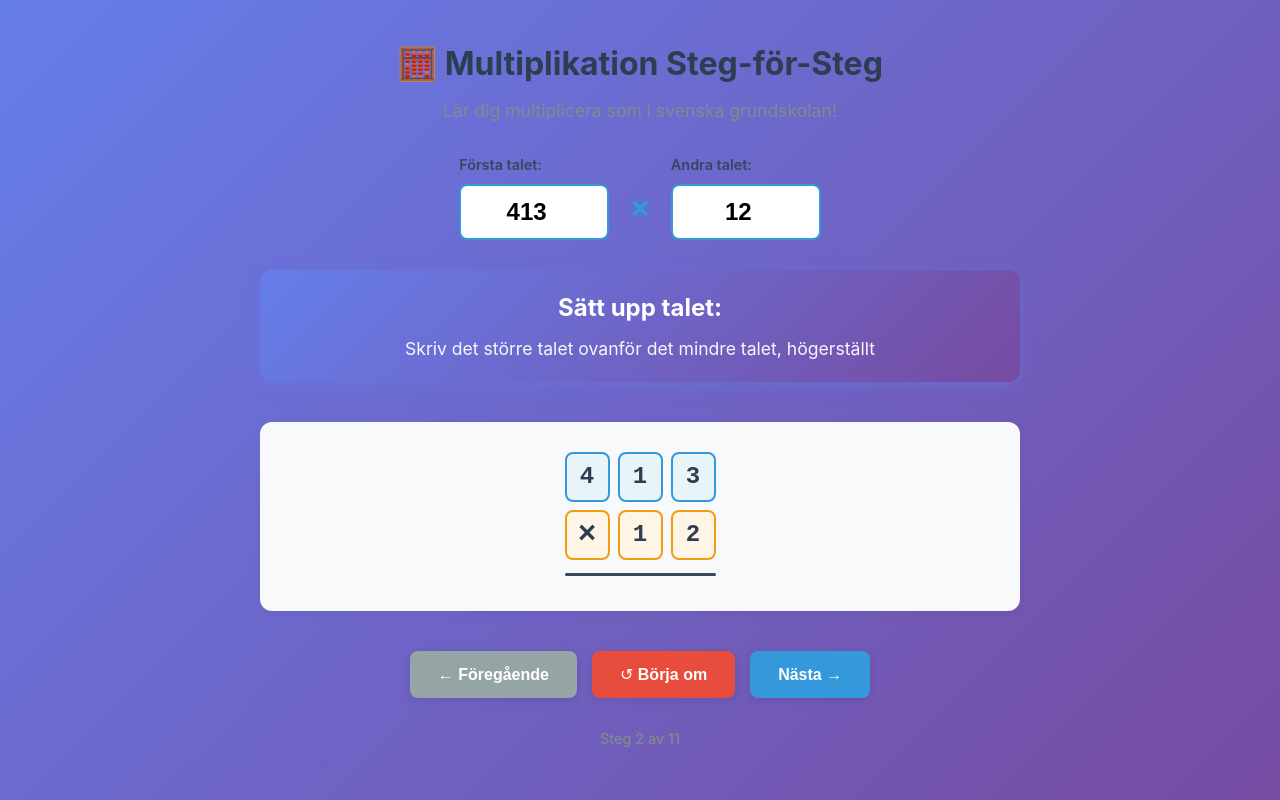
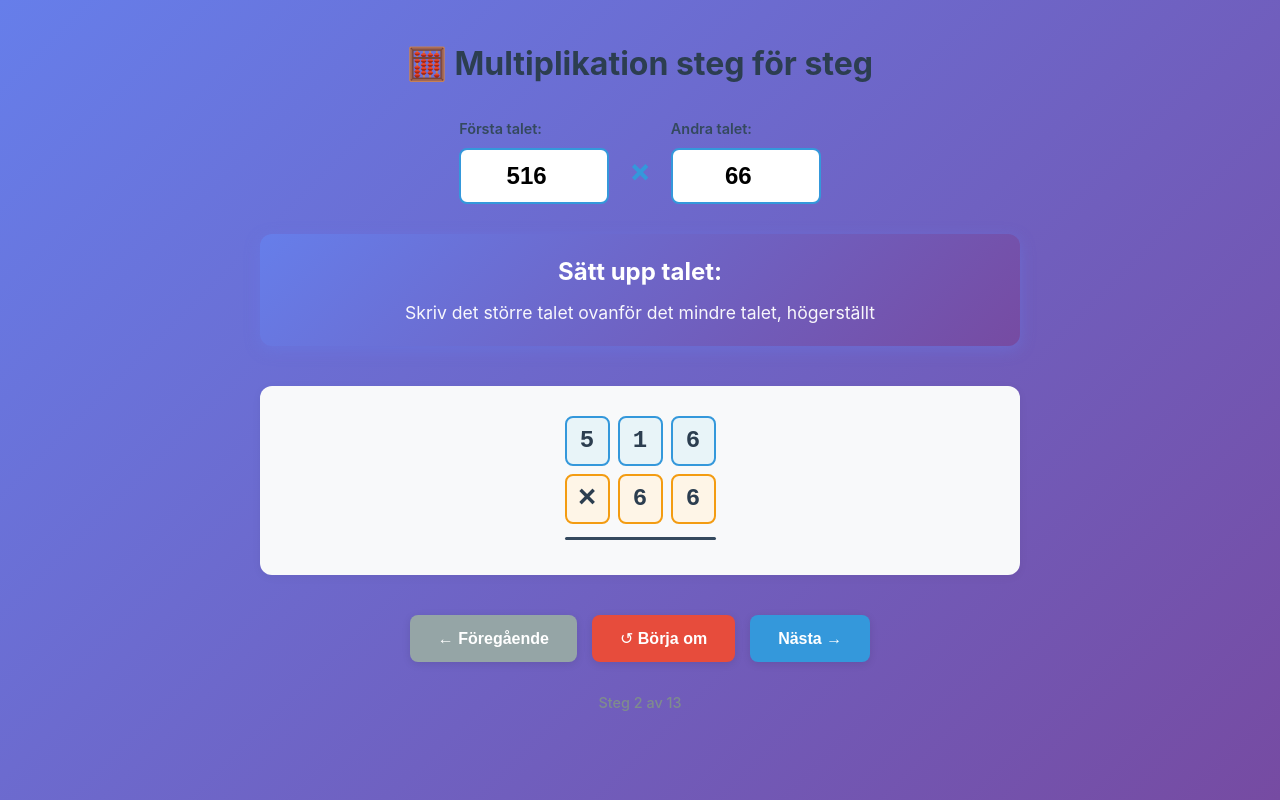
Before and after one commit to dagjidell/vilhelms-matte-app, a React (Vite) app: page / in a window 1280 px wide. Both pictures are taken after a click on the button "Nästa →". Built offline with nearby package versions, Linux system fonts and the light colour scheme.

Commit message:
Better highlight

```diff
--- a/src/MultiplicationTeacher.css
+++ b/src/MultiplicationTeacher.css
@@ -199,7 +199,7 @@ header p {
 .partial-product.highlighted .digit {
   background: #16a085;
   color: white;
-  border-color: #16a085;
+  border-color: #155f50;
   transform: scale(1.05);
   box-shadow: 0 4px 12px rgba(22, 160, 133, 0.3);
 }
@@ -222,6 +222,12 @@ header p {
 
 .carry-digit.used {
   opacity: 0.6;
+}
+
+.carry-digit.new-carry {
+  border: 2px solid #e74c3c;
+  box-shadow: 0 0 12px rgba(231, 76, 60, 0.4);
+  transform: scale(1.1);
 }
 
 .carry-digit.used::after {
--- a/src/MultiplicationTeacher.jsx
+++ b/src/MultiplicationTeacher.jsx
@@ -2,25 +2,48 @@ import { useState } from 'react';
 import './MultiplicationTeacher.css';
 
 function MultiplicationTeacher() {
-  const [num1, setNum1] = useState('413');
-  const [num2, setNum2] = useState('12');
+  // Generate random numbers
+  const generateRandomNumbers = () => {
+    const firstNum = Math.floor(Math.random() * (999 - 10 + 1)) + 10; // 10-999
+    const secondNum = Math.floor(Math.random() * (99 - 1 + 1)) + 1;   // 1-99
+
+    // Ensure the larger number is num1 (top) and smaller is num2 (bottom)
+    if (firstNum >= secondNum) {
+      return { num1: firstNum.toString(), num2: secondNum.toString() };
+    } else {
+      return { num1: secondNum.toString(), num2: firstNum.toString() };
+    }
+  };
+
+  const initialNumbers = generateRandomNumbers();
+  const [num1, setNum1] = useState(initialNumbers.num1);
+  const [num2, setNum2] = useState(initialNumbers.num2);
   const [currentStep, setCurrentStep] = useState(0);
 
-  // Parse numbers
-  const multiplicand = parseInt(num1) || 0;
-  const multiplier = parseInt(num2) || 0;
+  // Parse numbers and ensure num1 is always the larger number
+  let multiplicand = parseInt(num1) || 0;
+  let multiplier = parseInt(num2) || 0;
+
+  // Swap if necessary to keep larger number on top
+  if (multiplier > multiplicand) {
+    [multiplicand, multiplier] = [multiplier, multiplicand];
+  }
+
+  // Update display strings to match the swapped values
+  const displayNum1 = multiplicand.toString();
+  const displayNum2 = multiplier.toString();
   const result = multiplicand * multiplier;
 
   // Calculate steps for Swedish method (column multiplication)
   const calculateSteps = () => {
     const steps = [];
-    const multiplierDigits = num2.split('').reverse();
-    const multiplicandDigits = num1.split('').reverse();
+    const multiplierDigits = displayNum2.split('').reverse();
+    const multiplicandDigits = displayNum1.split('').reverse();
 
     // Step 0: Show the problem
     steps.push({
       title: 'Vi ska räkna ut:',
-      description: `${num1} × ${num2}`,
+      description: `${displayNum1} × ${displayNum2}`,
       type: 'intro'
     });
 
@@ -67,7 +90,7 @@ function MultiplicationTeacher() {
         // The actual position in the final result is digitIndex + rowIndex
         const actualPosition = digitIndex + rowIndex;
         const positionName = ['ental', 'tiotal', 'hundratal', 'tusental', 'tiotusental', 'hundratusental'][actualPosition] || `position ${actualPosition}`;
-        const multiplicandDigitName = num1[num1.length - 1 - digitIndex];
+        const multiplicandDigitName = displayNum1[displayNum1.length - 1 - digitIndex];
 
         let description = `${multiplicandDigitName} × ${digit} = ${mDigit * digit}`;
         if (carry > 0) {
@@ -136,7 +159,7 @@ function MultiplicationTeacher() {
     // Show result
     steps.push({
       title: 'Svar:',
-      description: `${num1} × ${num2} = ${result}`,
+      description: `${displayNum1} × ${displayNum2} = ${result}`,
       type: 'result'
     });
 
@@ -184,7 +207,7 @@ function MultiplicationTeacher() {
     // Get partial products to display based on current step
     const getVisiblePartialProducts = () => {
       const products = [];
-      const multiplierDigits = num2.split('').reverse();
+      const multiplierDigits = displayNum2.split('').reverse();
 
       multiplierDigits.forEach((digit, rowIndex) => {
         // Check if we're at the start-new-row step for this row
@@ -217,7 +240,7 @@ function MultiplicationTeacher() {
           products.push({
             digits: resultDigits.slice(0, lastCompletedDigitIndex + 1).reverse(),
             paddingZeros: paddingZeros,
-            isComplete: lastCompletedDigitIndex >= num1.length,
+            isComplete: lastCompletedDigitIndex >= displayNum1.length,
             rowIndex: rowIndex,
             showOnlyZeros: isStartNewRowStep && lastCompletedDigitIndex < 0
           });
@@ -238,14 +261,18 @@ function MultiplicationTeacher() {
             <div className="carry-row">
               <span className="carry-label">Rest:</span>
               {currentCarries.length > 0 ? (
-                currentCarries.map((carry, idx) => (
-                  <div
-                    key={idx}
-                    className={`carry-digit ${carry.used ? 'used' : ''}`}
-                  >
-                    {carry.value}
-                  </div>
-                ))
+                currentCarries.map((carry, idx) => {
+                  // The last carry in the array is the newly created one
+                  const isNewCarry = idx === currentCarries.length - 1 && !carry.used;
+                  return (
+                    <div
+                      key={idx}
+                      className={`carry-digit ${carry.used ? 'used' : ''} ${isNewCarry ? 'new-carry' : ''}`}
+                    >
+                      {carry.value}
+                    </div>
+                  );
+                })
               ) : (
                 <div className="carry-empty">Inga rester än</div>
               )}
@@ -258,9 +285,9 @@ function MultiplicationTeacher() {
               <>
                 {/* Show multiplicand */}
                 <div className="number-row multiplicand">
-                  {num1.split('').map((digit, i) => {
+                  {displayNum1.split('').map((digit, i) => {
                     const isActive = currentStepData.type === 'multiply-digit' &&
-                                   i === num1.length - 1 - currentStepData.digitIndex;
+                                   i === displayNum1.length - 1 - currentStepData.digitIndex;
                     return (
                       <div key={i} className={`digit ${isActive ? 'active-digit' : ''}`}>{digit}</div>
                     );
@@ -270,9 +297,9 @@ function MultiplicationTeacher() {
                 {/* Show multiplication sign and multiplier */}
                 <div className="number-row multiplier">
                   <div className="digit operator">×</div>
-                  {num2.split('').map((digit, i) => {
+                  {displayNum2.split('').map((digit, i) => {
                     const isActive = currentStepData.type === 'multiply-digit' &&
-                                   i === num2.length - 1 - currentStepData.rowIndex;
+                                   i === displayNum2.length - 1 - currentStepData.rowIndex;
                     return (
                       <div key={i} className={`digit ${isActive ? 'active-digit' : ''}`}>{digit}</div>
                     );
@@ -297,9 +324,18 @@ function MultiplicationTeacher() {
                   className={`number-row partial-product ${isActive ? 'highlighted' : ''}`}
                 >
                   {!product.showOnlyZeros && product.digits.map((digit, i) => {
-                    const isLastDigit = isActive && i === product.digits.length - 1;
+                    // product.digits is reversed, so first element is the highest position
+                    // We want to mark the digit that was just calculated
+                    // If digitIndex is 0 (ental), we just added the last element in the display (rightmost)
+                    // which is first in the reversed array from the end
+                    const isNewDigit = isActive &&
+                                      currentStepData.type === 'multiply-digit' &&
+                                      i === 0; // The first digit in the reversed array is the newly added one
+                    const isFinalCarry = isActive &&
+                                        currentStepData.type === 'write-final-carry' &&
+                                        i === 0; // The carry digit is added at the front
                     return (
-                      <div key={i} className={`digit ${isLastDigit ? 'active-digit' : ''}`}>{digit}</div>
+                      <div key={i} className={`digit ${isNewDigit || isFinalCarry ? 'active-digit' : ''}`}>{digit}</div>
                     );
                   })}
                   {product.paddingZeros.split('').map((zero, i) => (
@@ -329,8 +365,7 @@ function MultiplicationTeacher() {
   return (
     <div className="multiplication-teacher">
       <header>
-        <h1>🧮 Multiplikation Steg-för-Steg</h1>
-        <p>Lär dig multiplicera som i svenska grundskolan!</p>
+        <h1>🧮 Multiplikation steg för steg</h1>
       </header>
 
       <div className="input-section">
```
Also changed, not shown: 1 other file (tests, documents, lock files or other folders).
